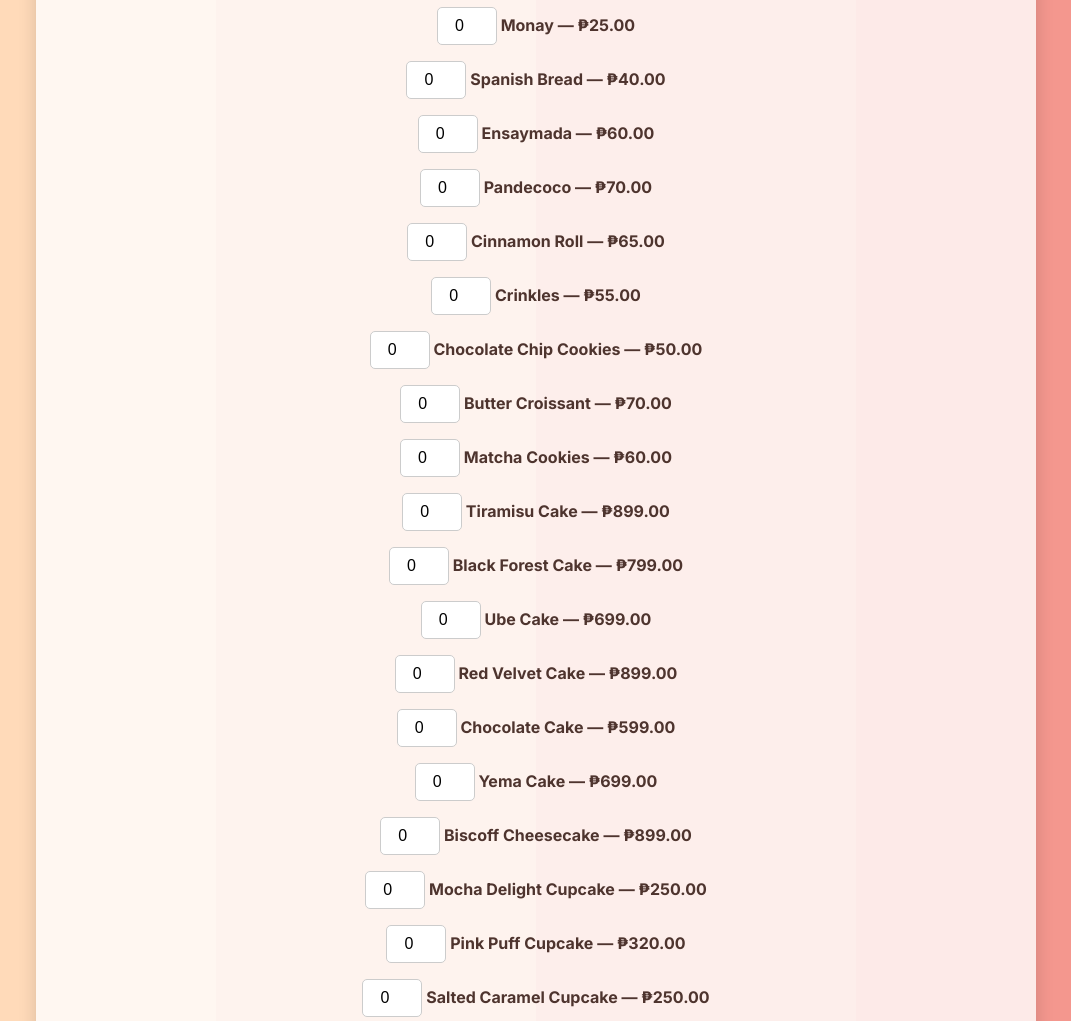
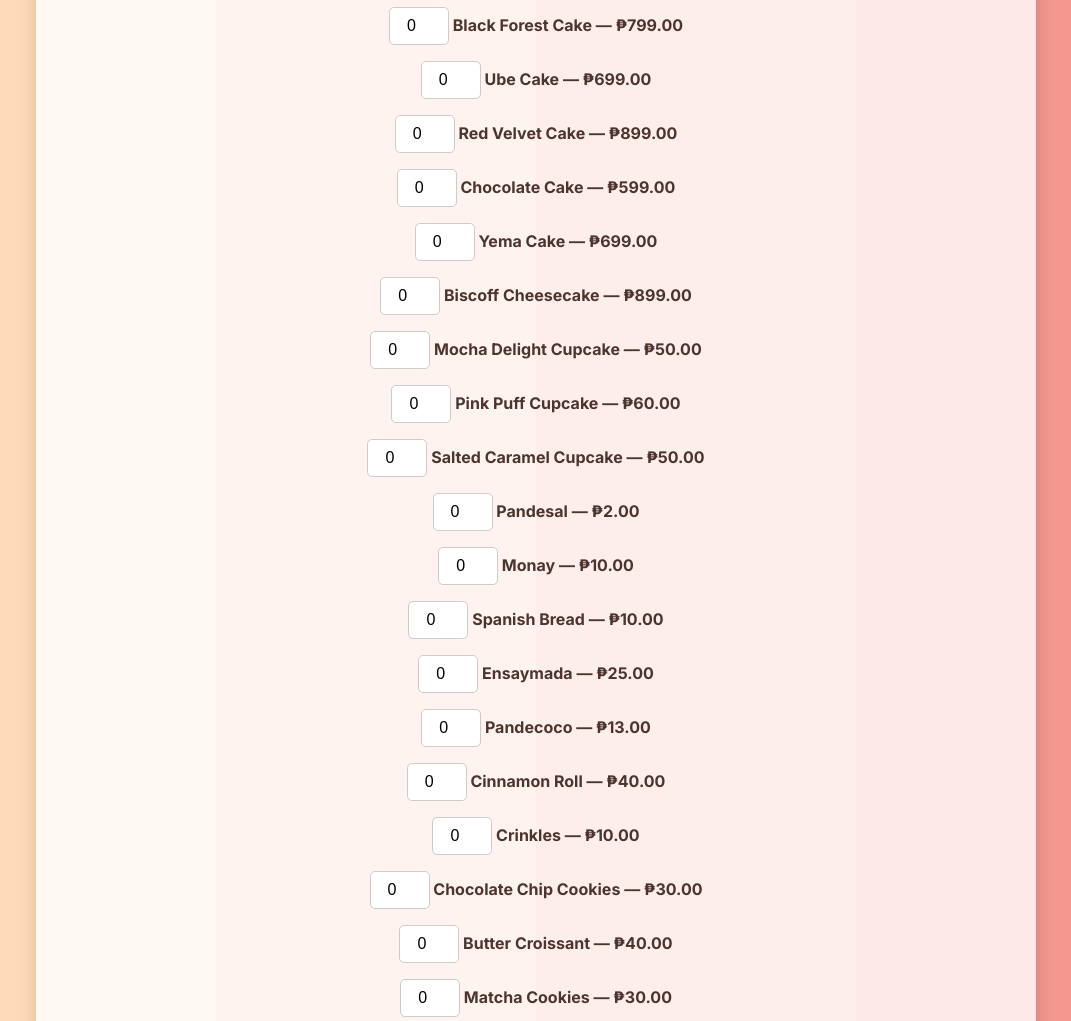
Before and after one commit to qradiaz/bakery-website, a plain HTML site: page Orders.html in a window 1280 px wide. Shown: the part 429-1450 px from the top of the page, without its empty margins (104-1175 px from the left). Drawn offline with Linux system fonts and the light colour scheme.

Commit message:
Update Orders.html

```diff
--- a/Orders.html
+++ b/Orders.html
@@ -325,17 +325,7 @@ form .form-row {
 
 <script>
 const menuItems = [
-    {name: "Pandesal", price: 2.00},
-    {name: "Monay", price: 25.00},
-    {name: "Spanish Bread", price: 40.00},
-    {name: "Ensaymada", price: 60.00},
-    {name: "Pandecoco", price: 70.00},
-    {name: "Cinnamon Roll", price: 65.00},
-    {name: "Crinkles", price: 55.00},
-    {name: "Chocolate Chip Cookies", price: 50.00},
-    {name: "Butter Croissant", price: 70.00},
-    {name: "Matcha Cookies", price: 60.00},
-    // Existing items can be retained below if desired
+    // Cakes (whole-cake prices shown in the image)
     {name: "Tiramisu Cake", price: 899.00},
     {name: "Black Forest Cake", price: 799.00},
     {name: "Ube Cake", price: 699.00},
@@ -343,9 +333,23 @@ const menuItems = [
     {name: "Chocolate Cake", price: 599.00},
     {name: "Yema Cake", price: 699.00},
     {name: "Biscoff Cheesecake", price: 899.00},
-    {name: "Mocha Delight Cupcake", price: 250.00},
-    {name: "Pink Puff Cupcake", price: 320.00},
-    {name: "Salted Caramel Cupcake", price: 250.00}
+
+    // Cupcakes (per-piece prices as shown in the image)
+    {name: "Mocha Delight Cupcake", price: 50.00},
+    {name: "Pink Puff Cupcake", price: 60.00},
+    {name: "Salted Caramel Cupcake", price: 50.00},
+
+    // Pastries / breads (per-piece prices as shown in the image)
+    {name: "Pandesal", price: 2.00},
+    {name: "Monay", price: 10.00},
+    {name: "Spanish Bread", price: 10.00},
+    {name: "Ensaymada", price: 25.00},
+    {name: "Pandecoco", price: 13.00},
+    {name: "Cinnamon Roll", price: 40.00},
+    {name: "Crinkles", price: 10.00},
+    {name: "Chocolate Chip Cookies", price: 30.00},
+    {name: "Butter Croissant", price: 40.00},
+    {name: "Matcha Cookies", price: 30.00}
 ];
 
 const cart = [];
```
